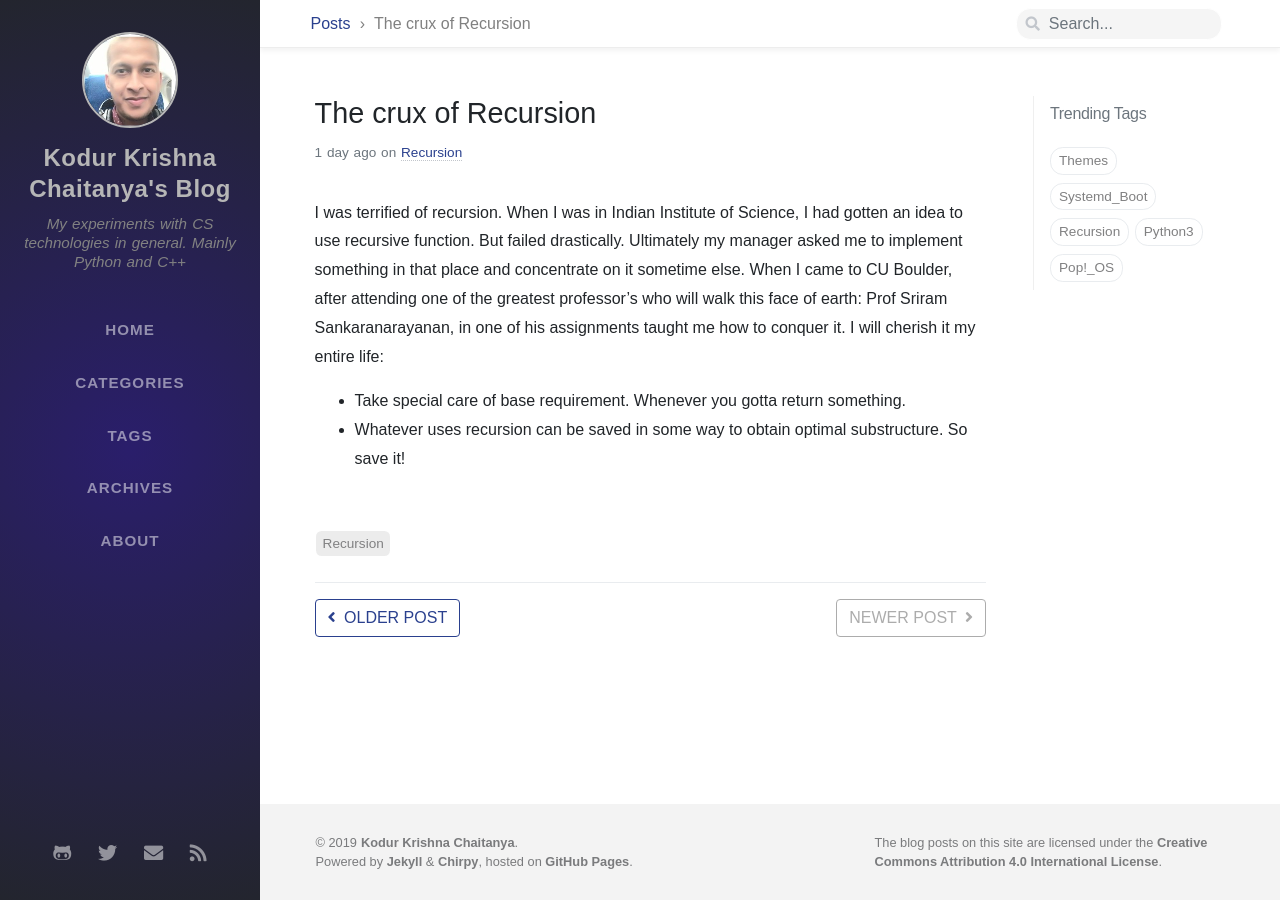
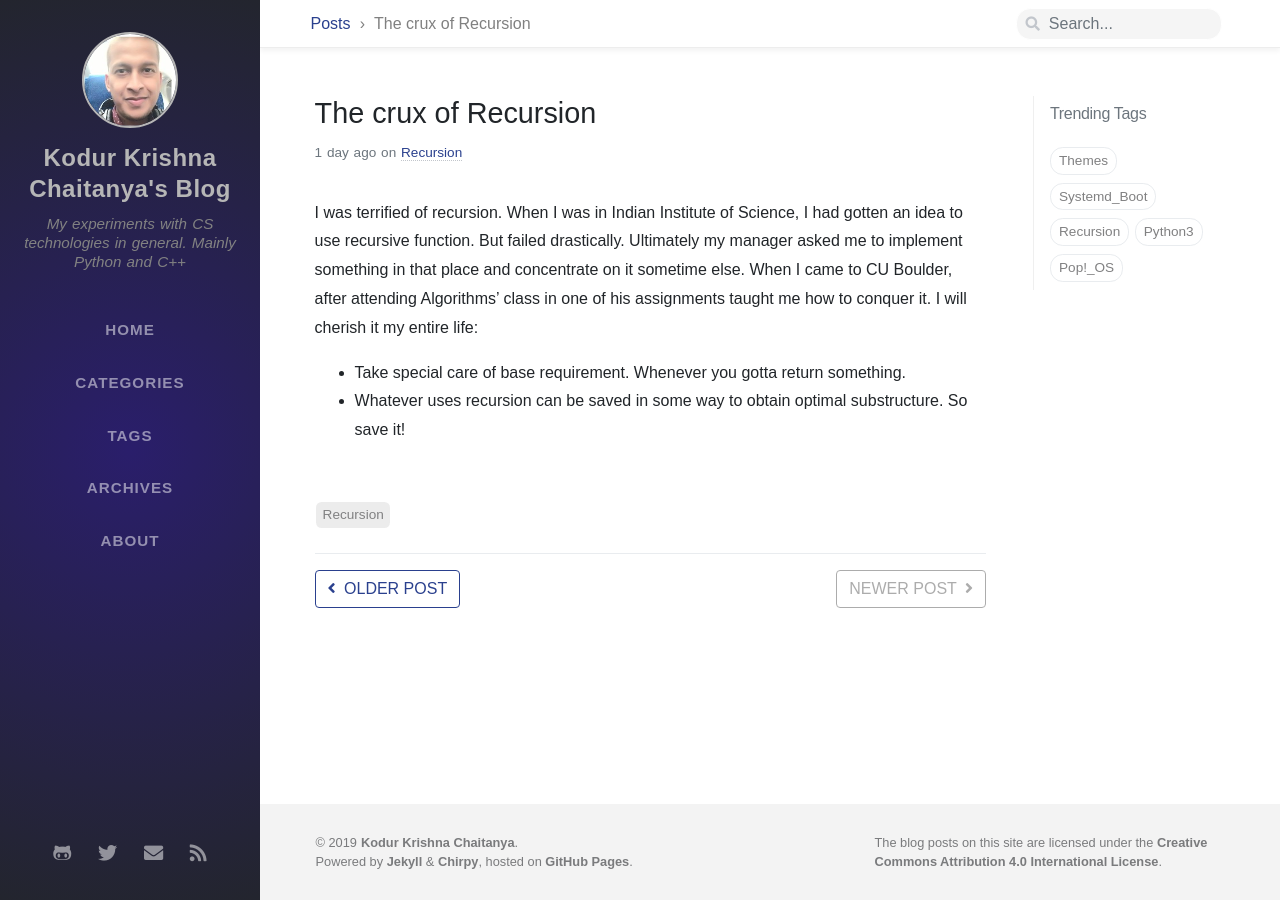
Before and after one commit to krishnachaitanya9/krishnachaitanya9.github.io, a Jekyll site: the page built from _posts/2019-12-28-crux-of-recursion.md, in a window 1280 px wide. Built offline with Jekyll 4.4.1, drawn with Linux system fonts in a browser that asks for light colours; nearby versions of some CDN libraries; some web fonts are replaced.

Commit message:
Some edits

```diff
--- a/_posts/2019-12-28-crux-of-recursion.md
+++ b/_posts/2019-12-28-crux-of-recursion.md
@@ -5,7 +5,7 @@ categories: [Recursion]
 tags: [Recursion]
 ---
 
-I was terrified of recursion. When I was in Indian Institute of Science, I had gotten an idea to use recursive function. But failed drastically. Ultimately my manager asked me to implement something in that place and concentrate on it sometime else. When I came to CU Boulder, after attending one of the greatest professor's who will walk this face of earth: Prof Sriram Sankaranarayanan, in one of his assignments taught me how to conquer it. I will cherish it my entire life:
+I was terrified of recursion. When I was in Indian Institute of Science, I had gotten an idea to use recursive function. But failed drastically. Ultimately my manager asked me to implement something in that place and concentrate on it sometime else. When I came to CU Boulder, after attending Algorithms' class in one of his assignments taught me how to conquer it. I will cherish it my entire life:
 
 - Take special care of base requirement. Whenever you gotta return something.
 - Whatever uses recursion can be saved in some way to obtain optimal substructure. So save it!
```
